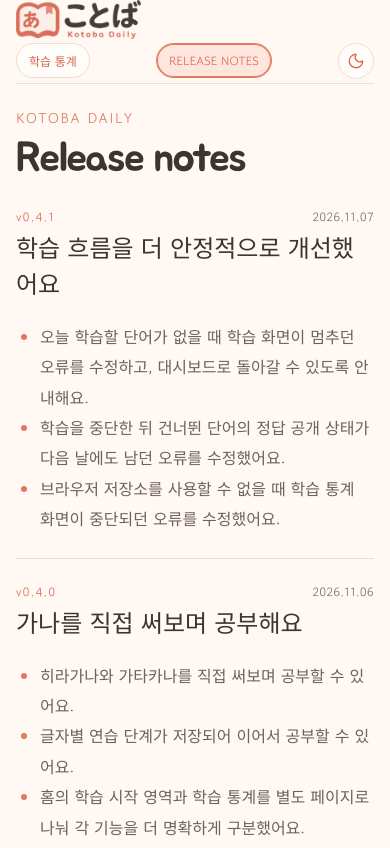
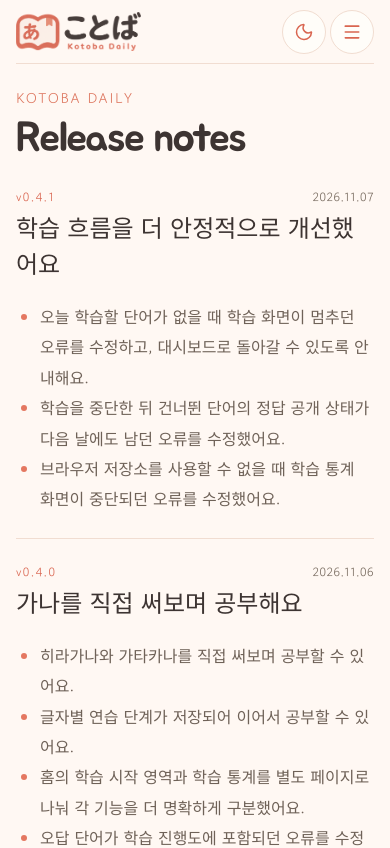
Before and after one commit to serene1004/kotoba-daily, a React (Vite) app: page /updates in a window 390 px wide. Shown: the top 848 px of the page. Built offline with nearby package versions, Linux system fonts and the light colour scheme.

Commit message:
fix(header): improve mobile navigation dropdown

```diff
--- a/src/App.module.css
+++ b/src/App.module.css
@@ -4,6 +4,7 @@
   padding-bottom: var(--space-14);
 }
 .header {
+  position: relative;
   display: flex;
   align-items: center;
   justify-content: space-between;
@@ -40,6 +41,14 @@
   color: var(--accent-strong);
   font-size: var(--font-size-icon);
   line-height: 1;
+}
+.header-controls {
+  display: flex;
+  align-items: center;
+  gap: var(--space-2);
+}
+.menu-toggle {
+  display: none;
 }
 .theme-toggle:hover {
   background: var(--accent-soft);
@@ -165,15 +174,70 @@
 
 @media (max-width: 560px) {
   .header {
-    height: auto;
-    min-height: 68px;
-    flex-wrap: wrap;
-    row-gap: 0;
+    justify-content: flex-start;
+    height: 64px;
+  }
+  .logo {
+    margin-right: auto;
+  }
+  .header-controls {
+    position: relative;
+    flex: 0 0 auto;
+  }
+  .menu-toggle {
+    display: grid;
   }
   .header-actions {
+    position: absolute;
+    z-index: 2;
+    top: calc(100% + var(--space-2));
+    right: 0;
+    display: none;
+    width: max-content;
+    min-width: 152px;
+    max-width: calc(100vw - 32px);
+    padding: var(--space-2);
+    border: 1px solid var(--border);
+    border-radius: var(--space-4);
+    background: var(--surface);
+    box-shadow: 0 8px 24px rgb(61 52 50 / 12%);
+  }
+  .menu-open {
+    display: flex;
+    flex-direction: column;
+    align-items: stretch;
+    gap: var(--space-1);
+  }
+  .updates,
+  .modeToggle {
     width: 100%;
-    justify-content: space-between;
-    padding: var(--space-2) 0;
+    min-height: 36px;
+    padding: var(--space-2) var(--space-3);
+    border: 0;
+    border-radius: var(--space-3);
+    background: transparent;
+    text-align: left;
+    font-size: var(--font-size-sm);
+    letter-spacing: 0;
+  }
+  .updates:hover,
+  .updates.current-page {
+    border-color: transparent;
+    background: var(--accent-soft);
+    box-shadow: none;
+  }
+  .header-control-button {
+    display: grid;
+    place-items: center;
+    width: 44px;
+    height: 44px;
+    flex: 0 0 44px;
+    padding: 0;
+    border: 1px solid var(--border);
+    border-radius: 50%;
+    background: var(--surface);
+    color: var(--accent-strong);
+    line-height: 1;
   }
   .complete-actions {
     flex-direction: column-reverse;
@@ -182,11 +246,3 @@
     flex-wrap: wrap;
   }
 }
-
-@media (max-width: 380px) {
-  .header-actions {
-    flex-wrap: wrap;
-    justify-content: center;
-    row-gap: var(--space-2);
-  }
-}
--- a/src/App.tsx
+++ b/src/App.tsx
@@ -1,5 +1,5 @@
-import { useEffect, useState } from 'react';
-import { Moon, Sun } from 'lucide-react';
+import { useEffect, useRef, useState } from 'react';
+import { Menu, Moon, Sun, X } from 'lucide-react';
 import { Link, Route, Routes, useBlocker, useLocation, useNavigate } from 'react-router-dom';
 import styles from './App.module.css';
 import { Dashboard } from './components/Dashboard';
@@ -18,6 +18,9 @@ type Theme = 'light' | 'dark';
 function App() {
   const navigate = useNavigate();
   const location = useLocation();
+  const [menuOpen, setMenuOpen] = useState(false);
+  const menuRef = useRef<HTMLDivElement>(null);
+  const menuToggleRef = useRef<HTMLButtonElement>(null);
   const [level, setLevel] = useState<'N5' | 'N4' | 'N3'>(() => {
     const saved = readStorage<string>('studyLevel', 'N5');
     return saved === 'N4' || saved === 'N3' ? saved : 'N5';
@@ -34,6 +37,36 @@ function App() {
     if (savedTheme === 'light' || savedTheme === 'dark') return savedTheme;
     return window.matchMedia('(prefers-color-scheme: dark)').matches ? 'dark' : 'light';
   });
+  useEffect(() => setMenuOpen(false), [location.pathname]);
+  useEffect(() => {
+    if (!menuOpen) return undefined;
+
+    const handlePointerDown = (event: PointerEvent) => {
+      if (!(event.target instanceof Node)) return;
+      if (
+        menuRef.current?.contains(event.target) ||
+        menuToggleRef.current?.contains(event.target)
+      ) {
+        return;
+      }
+
+      setMenuOpen(false);
+    };
+    const handleKeyDown = (event: KeyboardEvent) => {
+      if (event.key !== 'Escape') return;
+
+      setMenuOpen(false);
+      menuToggleRef.current?.focus();
+    };
+
+    document.addEventListener('pointerdown', handlePointerDown);
+    document.addEventListener('keydown', handleKeyDown);
+
+    return () => {
+      document.removeEventListener('pointerdown', handlePointerDown);
+      document.removeEventListener('keydown', handleKeyDown);
+    };
+  }, [menuOpen]);
   const {
     advance,
     bookmarks,
@@ -214,7 +247,12 @@ function App() {
             alt="ことば Kotoba Daily"
           />
         </Link>
-        <div className={styles['header-actions']}>
+        <div className={styles['header-controls']}>
+          <div
+            id="mobile-header-menu"
+            ref={menuRef}
+            className={`${styles['header-actions']} ${menuOpen ? styles['menu-open'] : ''}`}
+          >
             <button
               className={`${styles.updates} ${styles.modeToggle} ${location.pathname === '/progress' ? styles['current-page'] : ''}`}
               type="button"
@@ -231,17 +269,29 @@ function App() {
             >
               RELEASE NOTES
             </button>
+          </div>
           <button
-            className={styles['theme-toggle']}
+            className={`${styles['theme-toggle']} ${styles['header-control-button']}`}
             type="button"
             aria-label={theme === 'dark' ? '라이트 모드로 전환' : '다크 모드로 전환'}
             onClick={() => setTheme((current) => (current === 'dark' ? 'light' : 'dark'))}
           >
             {theme === 'dark' ? (
-              <Sun aria-hidden="true" size={18} strokeWidth={1.8} />
+              <Sun aria-hidden="true" size={20} strokeWidth={1.8} />
             ) : (
-              <Moon aria-hidden="true" size={18} strokeWidth={1.8} />
+              <Moon aria-hidden="true" size={20} strokeWidth={1.8} />
             )}
+          </button>
+          <button
+            className={`${styles['menu-toggle']} ${styles['header-control-button']}`}
+            ref={menuToggleRef}
+            type="button"
+            aria-label={menuOpen ? '메뉴 닫기' : '메뉴 열기'}
+            aria-expanded={menuOpen}
+            aria-controls="mobile-header-menu"
+            onClick={() => setMenuOpen((open) => !open)}
+          >
+            {menuOpen ? <X aria-hidden="true" size={20} /> : <Menu aria-hidden="true" size={20} />}
           </button>
         </div>
       </header>
```
Lines whose indentation alone changed are shown as unchanged.
